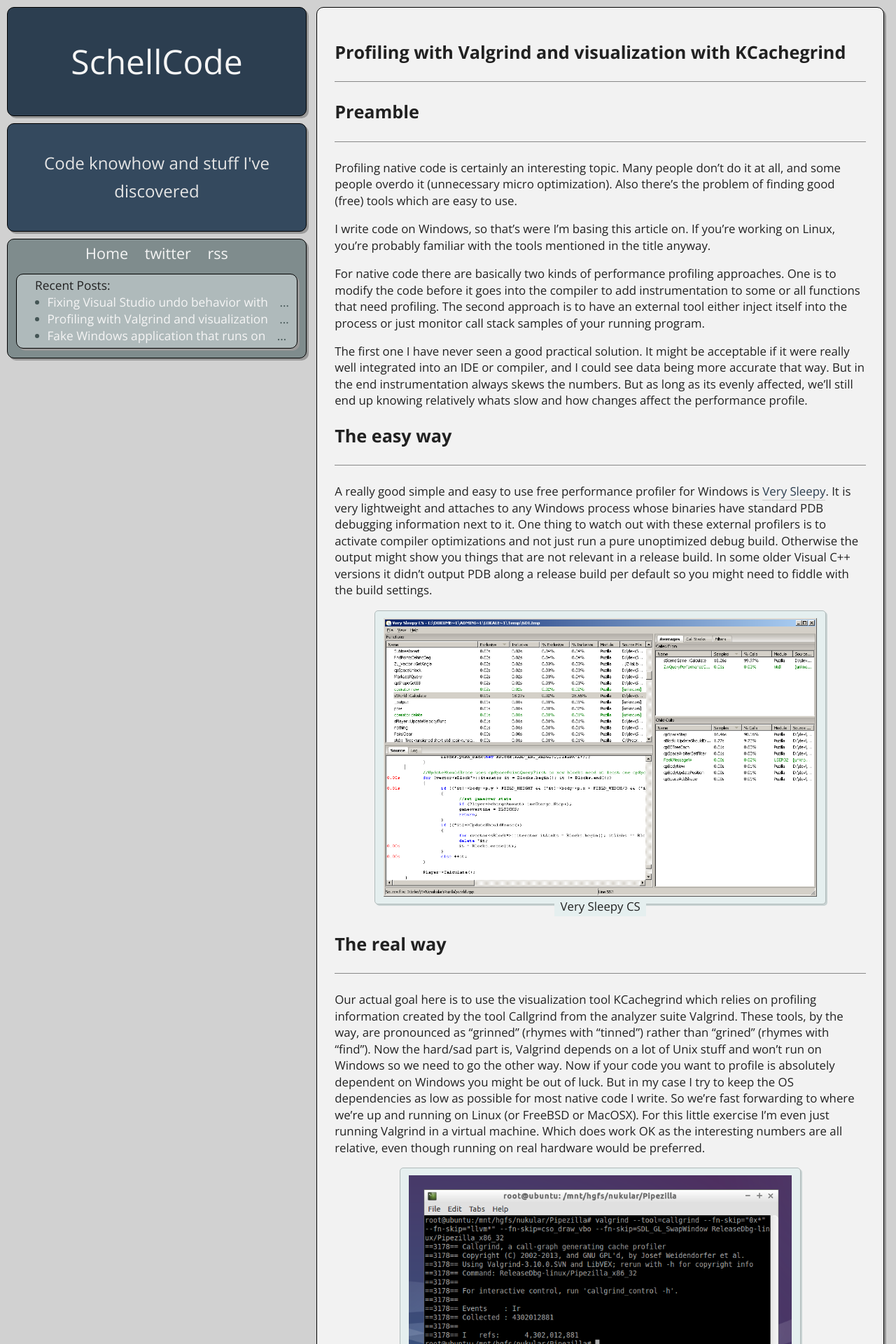
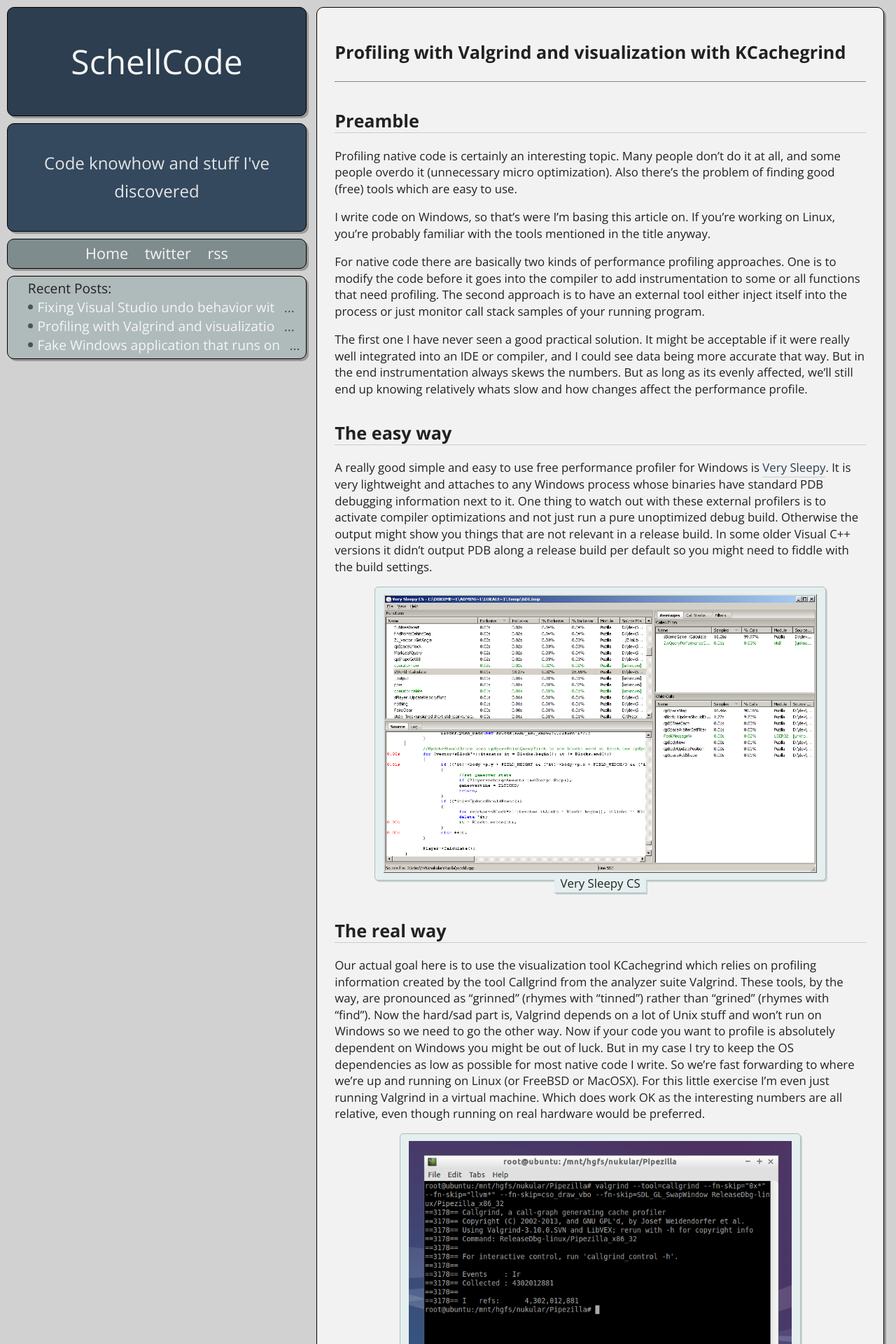
Before and after one commit to SchellCode/schellcode.github.io, a Jekyll site: the page built from _posts/2015-02-22-profiling.md, in a window 1280 px wide. Shown: the top 1920 px of the page at 70% size. Built offline with Jekyll 4.4.1, drawn with Linux system fonts in a browser that asks for light colours.

Commit message:
More CSS fixes

```diff
--- a/_layouts/default.html
+++ b/_layouts/default.html
@@ -31,7 +31,7 @@
 			<a>Todo</a>
 			<a>More Pages</a>
 {% endcomment %}
-		</nav>
+		</div>
 
 {% comment %}
 		<div class="module links">
--- a/main.css
+++ b/main.css
@@ -185,9 +185,9 @@
 		max-width: 100%;
 		max-height: 25em;
 		background: #e5efef;
+		box-shadow: 2px 2px 0 0 #c8d2d2;
 		border: 1px solid #b0baba;
 		border-radius: 5px;
-		box-shadow: 2px 2px 0 0 #c8d2d2;
 		padding: .6em .7em;
 		display: block;
 		margin: 0 auto;
@@ -196,11 +196,13 @@
 	article a img + label {
 		padding: 0.1em 0.5em;
 		background: #e5efef;
+		box-shadow: 2px 2px 0 0 #c8d2d2;
+		border-bottom: 1px solid #b0baba;
 		display: table;
 		position: relative;
-		top: -0.09em;
-		height: 1.1em;
-		line-height: 0.35em;
+		top: -0.1em;
+		height: 1.2em;
+		line-height: 0.5em;
 		color:#212121;
 		margin: auto;
 	}
@@ -362,11 +364,11 @@
 -   Source code highlighting -
 -------------------------------------------------------------------------*/
 div.highlight {
+	overflow-x: auto;
 	background: #e5efef;
-	overflow: auto;
+	box-shadow: 2px 2px 0 0 #c8d2d2;
 	border: 1px solid #b0baba;
 	border-radius: 5px;
-	box-shadow: 2px 2px 0 0 #c8d2d2;
 	padding: .5em .7em;
 	margin:  0.3em 0 1em 0;
 	line-height: 1.0em;
```
Also changed, not shown: _posts/2015-02-18-second-test.md (+3 -3 lines), _posts/2015-02-22-commandline-tunnel.md (+1 -1 lines), _posts/2015-02-22-profiling.md (+6 -6 lines), _posts/2017-11-18-fixing-visual-studio-undo-behavior.md (+6 -6 lines).
